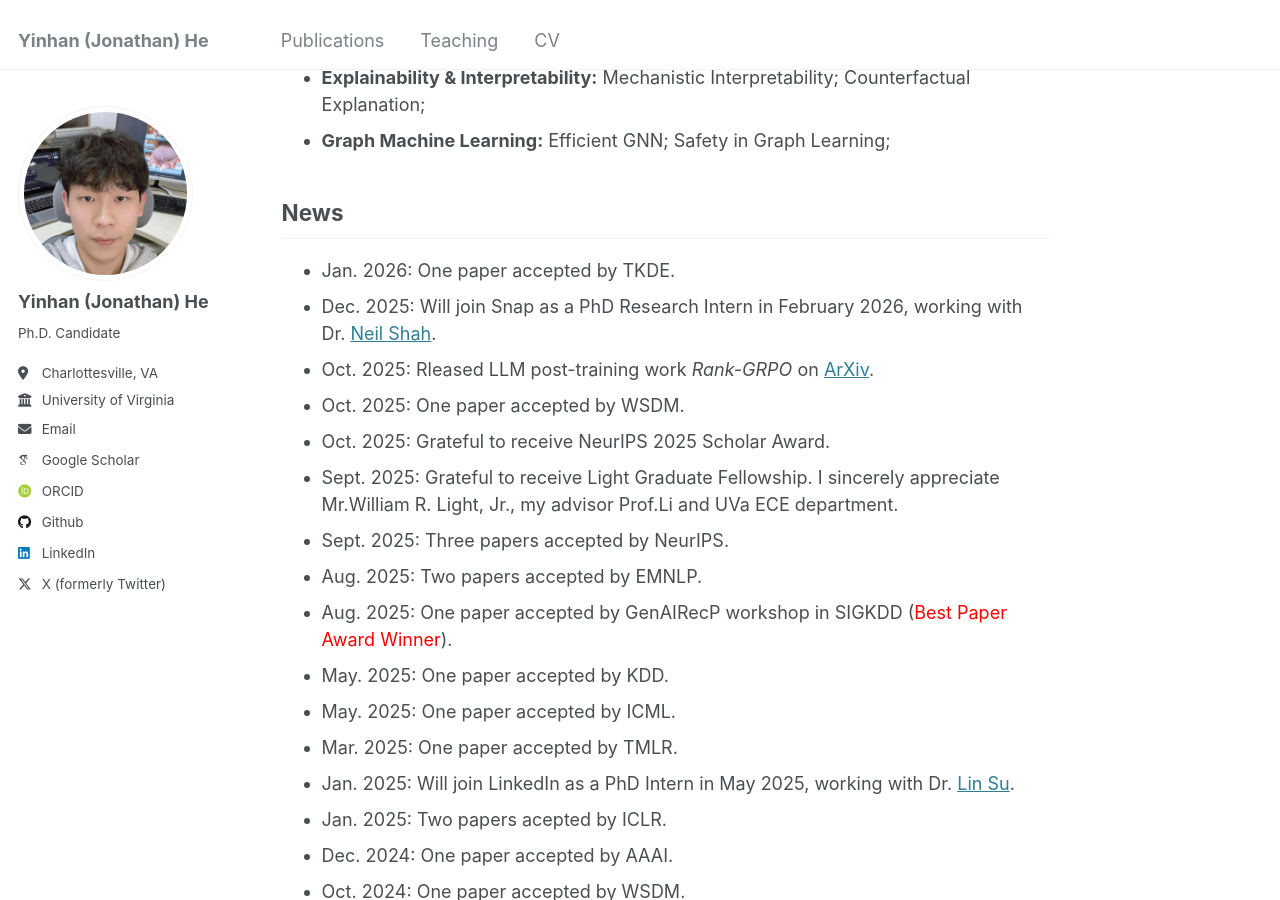
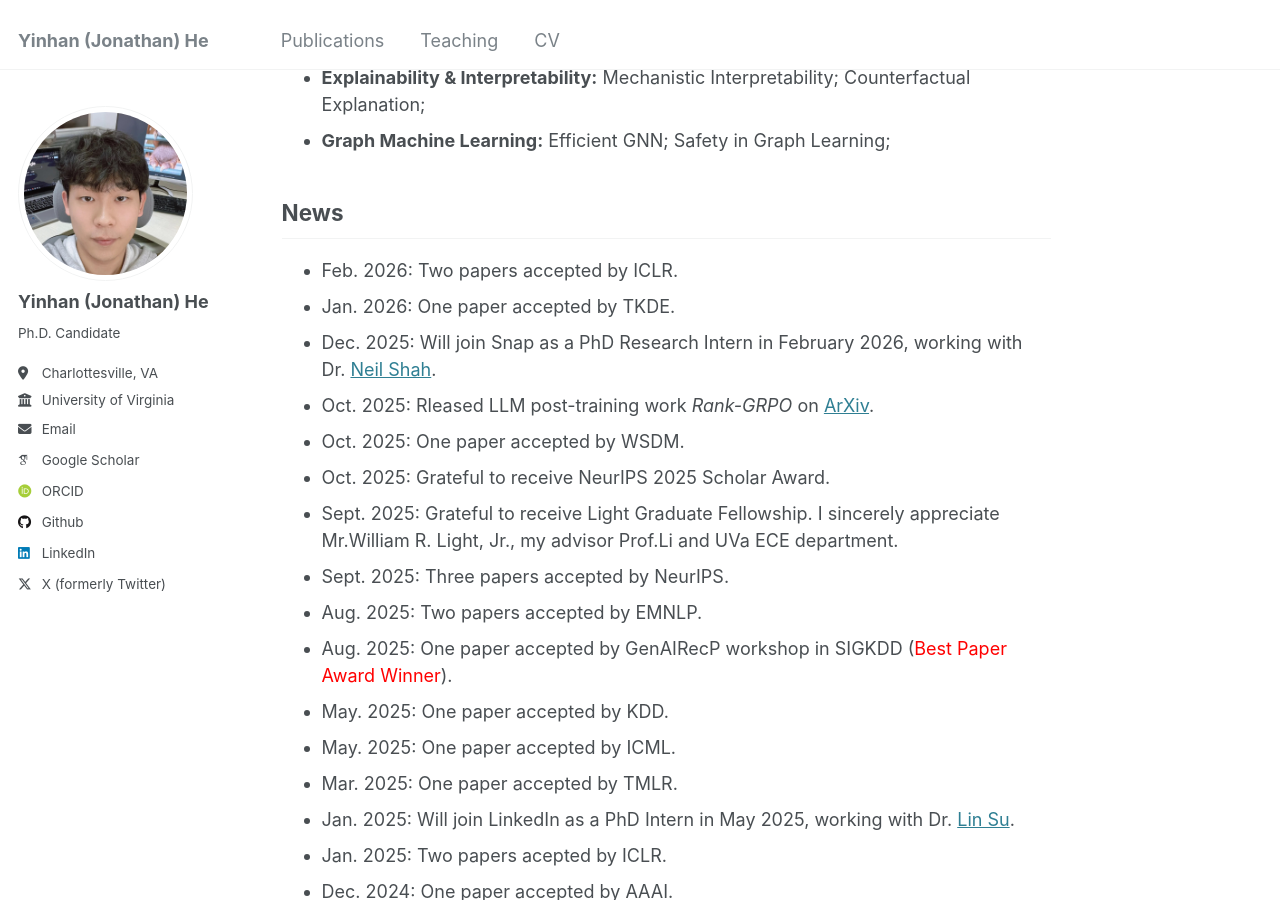
Before and after one commit to YinhanHe123/YinhanHe123.github.io, a Jekyll site: the page built from _pages/about.md, in a window 1280 px wide and 900 px high, scrolled down 406 px. Built offline with Jekyll 4.4.1, drawn with Linux system fonts in a browser that asks for light colours; some web fonts are replaced; a script that is not in the unit is left out.

Commit message:
Add news updates for research papers and internships

```diff
--- a/_pages/about.md
+++ b/_pages/about.md
@@ -27,6 +27,7 @@ I am a Ph.D. candidate in the [Department of Electrical and Computer Engineering
 
 News
 ------
+* Feb. 2026: Two papers accepted by ICLR.
 * Jan. 2026: One paper accepted by TKDE.
 * Dec. 2025: Will join Snap as a PhD Research Intern in February 2026, working with Dr. [Neil Shah](https://nshah.net).
 * Oct. 2025: Rleased LLM post-training work *Rank-GRPO* on [ArXiv](https://arxiv.org/html/2510.20150v1).
```
